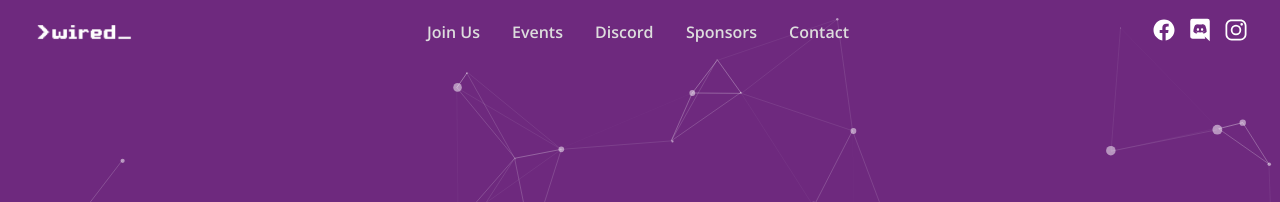
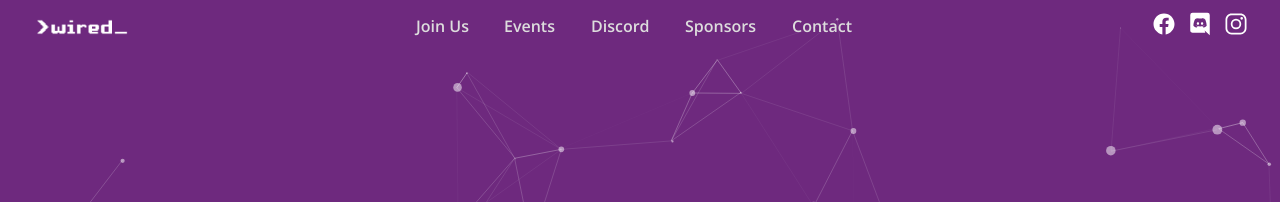
Before and after one commit to wiredmonash/website, a Jekyll site: the page built from index.html, in a window 1280 px wide. Shown: the top 202 px of the page. Built offline with Jekyll 4.4.1, drawn with Linux system fonts in a browser that asks for light colours.

Commit message:
Reduce min-height of header
Add placeholder sizes to header images to stop reflow

```diff
--- a/_includes/header.html
+++ b/_includes/header.html
@@ -1,12 +1,14 @@
 <header id="site-header" class="{% if page.title == 'Home' %}header-transparent{% endif %}">
-    <a href="{{ '/' | relative_url }}" class="logo-link"><img alt="WIRED" height="40" src="assets/images/logoWhite.png"></a>
+    <a href="{{ '/' | relative_url }}" class="logo-link">
+        <img alt="WIRED" height="24" src="assets/images/logoWhite.png" width="100">
+    </a>
     <nav class="nav-site">
         <ul>
             {% assign sorted_pages = site.pages | sort:"order" %}
             {% for node in sorted_pages %}
                 {% if node.order >= 1 %}
                     <li>
-                        <a href="{{ node.url | relative_url }}" class="{% if page.url == node.url %}page-active{%endif %}">{{node.title}}</a>
+                        <a href="{{ node.url | relative_url }}" class="{% if page.url == node.url %}page-active{%endif %}" data-content="{{node.title}}">{{node.title}}</a>
                     </li>
                 {% endif %}
             {% endfor %}
@@ -14,9 +16,9 @@
     </nav>
     <nav class="nav-social">
         <ul>
-            <li><a href="http://facebook.com/WiredMonash" target="_blank" title="WIRED Facebook"><img alt="Facebook" src="assets/images/icons/social/logo-facebook.svg"></a></li>
-            <li><a href="https://discord.gg/WNUDsjQ" target="_blank" title="WIRED Discord"><img alt="Discord" src="assets/images/icons/social/logo-discord.svg"></a></li>
-            <li><a href="https://www.instagram.com/wiredmonash/" target="_blank" title="WIRED Instagram"><img alt="Instagram" src="assets/images/icons/social/logo-instagram.svg"></a></li>
+            <li><a href="http://facebook.com/WiredMonash" target="_blank" title="WIRED Facebook"><img alt="Facebook" height="24" src="assets/images/icons/social/logo-facebook.svg" width="24"></a></li>
+            <li><a href="https://discord.gg/WNUDsjQ" target="_blank" title="WIRED Discord"><img alt="Discord" height="24" src="assets/images/icons/social/logo-discord.svg" width="24"></a></li>
+            <li><a href="https://www.instagram.com/wiredmonash/" target="_blank" title="WIRED Instagram"><img alt="Instagram" height="24" src="assets/images/icons/social/logo-instagram.svg" width="24"></a></li>
         </ul>
     </nav>
 </header>
--- a/_sass/header.scss
+++ b/_sass/header.scss
@@ -4,6 +4,9 @@
   margin-top: 0.5rem;
   margin-bottom: 0.5rem;
 }
+
+$active-font-weight: 800;
+$social-icon-size: 1.5rem;
 
 /* Common */
 #site-header {
@@ -16,7 +19,7 @@
   width: 100%;
   will-change: transform;
   transition: transform 0.3s, background-color 0.3s, box-shadow 0.3s;
-  min-height: 4rem;
+  min-height: 3rem;
   padding: 0.25rem $gutter-padding;
   background-color: darken($wired-purple, 2%);
   box-shadow: 0 2px 5px 0 rgba(0, 0, 0, 0.4), 0 6px 5px 0 rgba(0, 0, 0, 0.1);
@@ -56,8 +59,20 @@ header a:active {
 }
 
 header a.page-active {
-  font-weight: 800;
+  font-weight: $active-font-weight;
   color: #fff;
+  border: 3px white;
+}
+
+// Reserve width for bold text
+header a::after {
+  display: block;
+  content: attr(data-content);
+  font-weight: $active-font-weight;
+  height: 1px;
+  color: transparent;
+  overflow: hidden;
+  visibility: hidden;
 }
 
 nav ul {
@@ -81,12 +96,12 @@ nav li {
 a.logo-link {
   @include header-vertical-margins;
   max-width: 7.5rem;
-  height: 1.5rem;
+  height: $social-icon-size;
   text-align: left;
 }
 
 a.logo-link > img {
-  height: 100%;
+  height: $social-icon-size;
 }
 
 // Internal site links
@@ -118,11 +133,12 @@ a.logo-link > img {
 
 .nav-social a {
   margin-left: 0.75rem;
+  height: $social-icon-size;
 }
 
 .nav-social img {
-  width: 1.5rem;
-  height: 1.5rem;
+  width: $social-icon-size;
+  height: $social-icon-size;
   // Make the images white using a CSS filter
   filter: grayscale(100%) brightness(0) invert(100%);
 }
```
